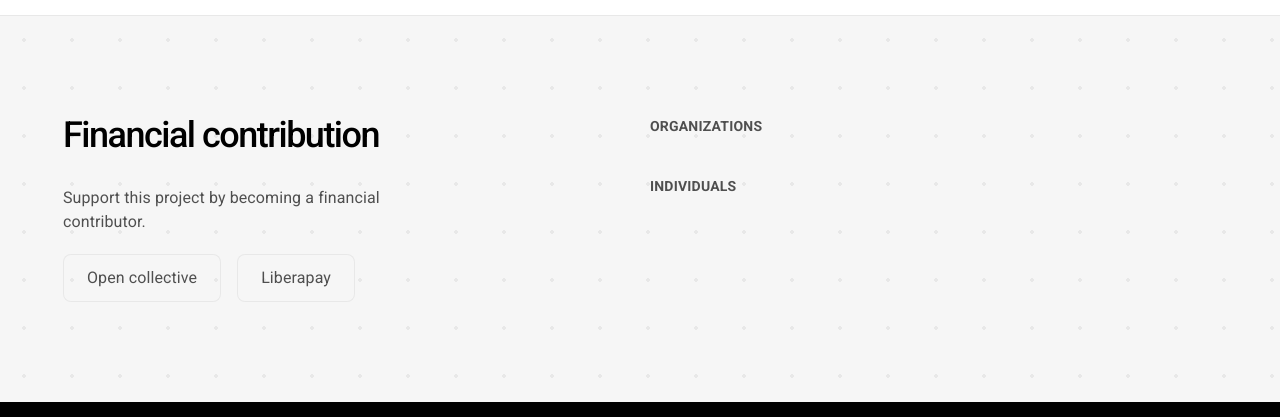
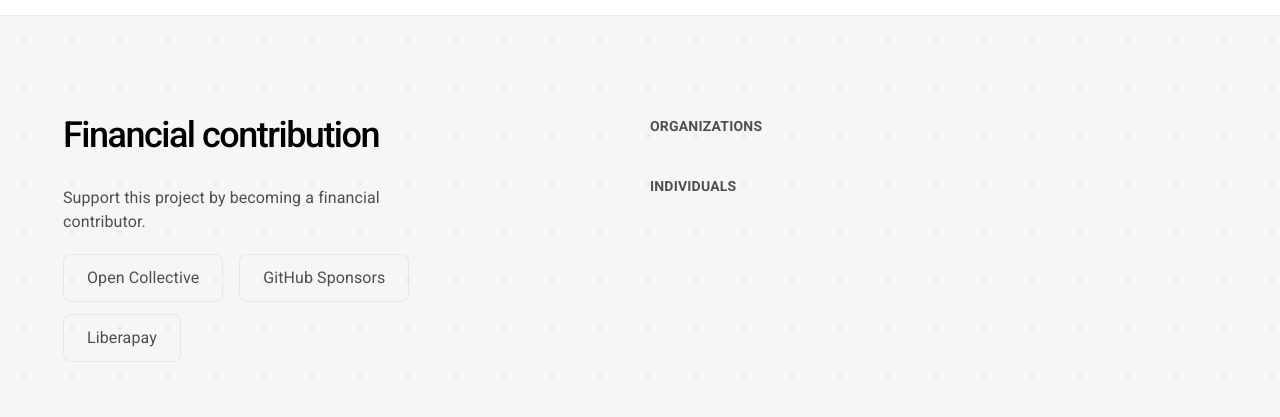
Before and after one commit to cinnyapp/cinny-site, a plain HTML site: page index.html in a window 1280 px wide. Shown: the part 2168-2585 px from the top of the page. Drawn offline with Linux system fonts and the light colour scheme; no server answers; a web font is replaced by a local one.

Commit message:
Add Github sponsors

```diff
--- a/index.html
+++ b/index.html
@@ -167,7 +167,10 @@
           <h1 class="text-h1">Financial contribution</h1>
           <p class="text-b1">Support this project by becoming a financial contributor.</p>
           <a class="btn-surface btn-large" href="https://opencollective.com/cinny" target="_blank">
-            <span class="text-b1">Open collective</span>
+            <span class="text-b1">Open Collective</span>
+          </a>
+          <a class="btn-surface btn-large" href="https://github.com/sponsors/ajbura" target="_blank">
+            <span class="text-b1">GitHub Sponsors</span>
           </a>
           <a class="btn-surface btn-large" href="https://liberapay.com/ajbura/donate" target="_blank">
             <span class="text-b1">Liberapay</span>
```
